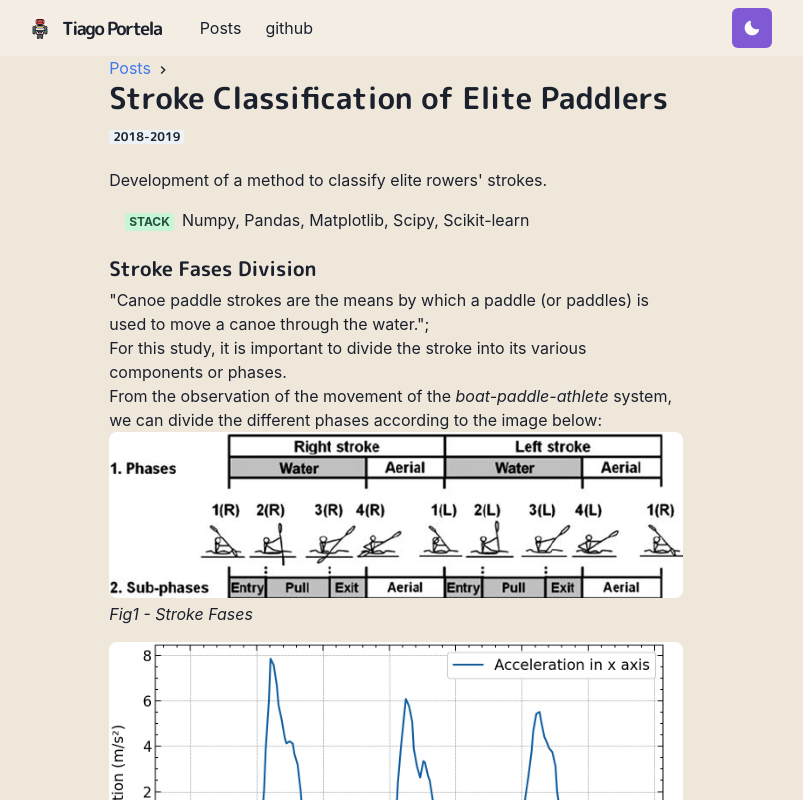
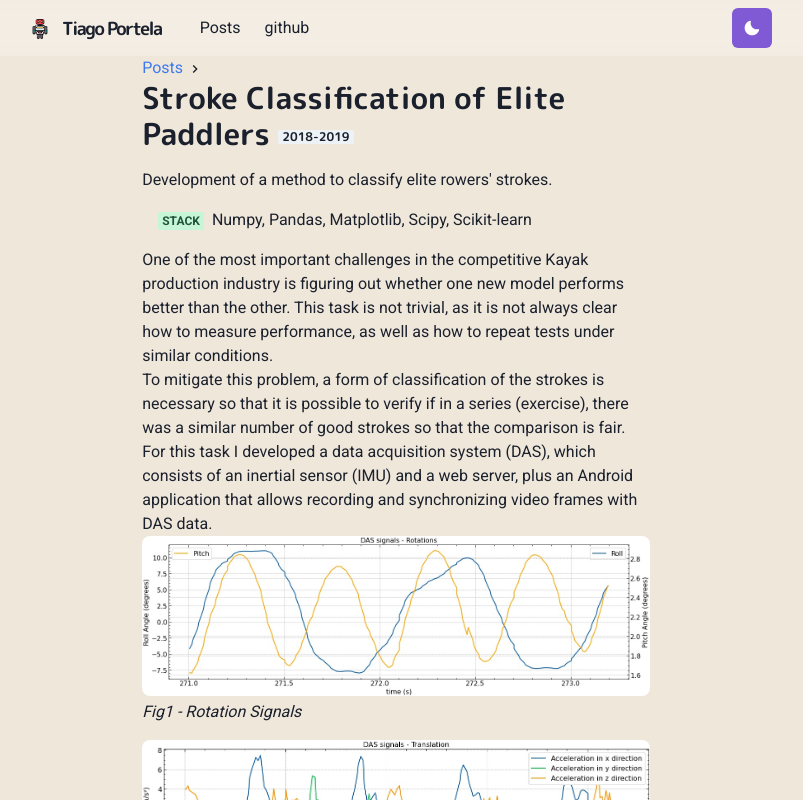
Before and after one commit to tiagovportela/myportfolio, a Next.js app: page /posts/StrokeClassification in a window 1280 px wide. Shown: the top 800 px of the page, without its empty margins (244-1047 px from the left). Built offline with nearby package versions, Linux system fonts and the light colour scheme.

Commit message:
stroke classification #3

```diff
--- a/compoments/fonts.js
+++ b/compoments/fonts.js
@@ -4,6 +4,7 @@ const Fonts = () => (
     <Global
     styles ={`
     @import url('https://fonts.googleapis.com/css2?family=M+PLUS+Rounded+1c:wght@300;700&display=swap');
+    @import url('https://fonts.googleapis.com/css2?family=Roboto:wght@400;700&display=swap');
     `}>
 
     </Global>
--- a/libs/theme.js
+++ b/libs/theme.js
@@ -32,7 +32,8 @@ const components = {
 }
 
 const fonts = {
-  heading: "'M PLUS Rounded 1c'"
+  heading: "'M PLUS Rounded 1c'",
+  body: "Roboto",
 }
 
 const colors = {
--- a/pages/posts/StrokeClassification.js
+++ b/pages/posts/StrokeClassification.js
@@ -10,7 +10,7 @@ import {
   import { ExternalLinkIcon } from '@chakra-ui/icons'
   import { Title, PostImage, Meta, Subtitle, PostCode } from '../../compoments/post'
 
-//   import P from '../../components/paragraph'
+//   import ReactEmbedGist from 'react-embed-gist';
 
   const Post = () => {
       return (
@@ -28,6 +28,22 @@ import {
                     </ListItem>
 
                 </List>
+
+                <Text fontSize="md">
+                    One of the most important challenges in the competitive Kayak production industry is figuring out whether one new model performs better than the other. This task is not trivial, as it is not always clear how to measure performance, as well as how to repeat tests under similar conditions.
+                </Text>
+                <Text fontSize="md">
+
+                    To mitigate this problem, a form of classification of the strokes is necessary so that it is possible to verify if in a series (exercise), there was a similar number of good strokes so that the comparison is fair.
+                </Text>
+                <Text fontSize="md">
+
+                    For this task I developed a data acquisition system (DAS), which consists of an inertial sensor (IMU) and a web server, plus an Android application that allows recording and synchronizing video frames with DAS data.
+                </Text>
+
+                <PostImage src="/images/posts/StrokeClassification/das_signal_rotations.jpeg" alt="Rotation Signal" legend="Fig1 - Rotation Signals"/>
+                <PostImage src="/images/posts/StrokeClassification/das_signal_translation.jpeg" alt="Translation Signal" legend="Fig1 - Translation Signals"/>
+
                 <Subtitle>
                     Stroke Fases Division
                 </Subtitle>
@@ -56,6 +72,7 @@ import {
 
                 <Text fontSize="md">This function takes a 1-D array and finds all local maxima by simple comparison of neighboring values. Optionally, a subset of these peaks can be selected by specifying conditions for a peak&apos;s properties.</Text>
                 <Text fontSize="md">Since it is humanly impossible for a stroke to see shorter than 0.3 seconds, we can specify the distance parameter as 30 - Since the sample frequency is of 100 Hz, 0.3 seconds corresponds to 30 points.</Text>
+                {/* <ReactEmbedGist gist="tiagoportelanelo/056208599a145077c995e9387c6aac85"/> */}
 
                 <Text fontSize="md">
                     <PostCode>
```
Also changed, not shown: public/images/posts/StrokeClassification/das_signal_rotations.jpeg (added), public/images/posts/StrokeClassification/das_signal_translation.jpeg (added).
